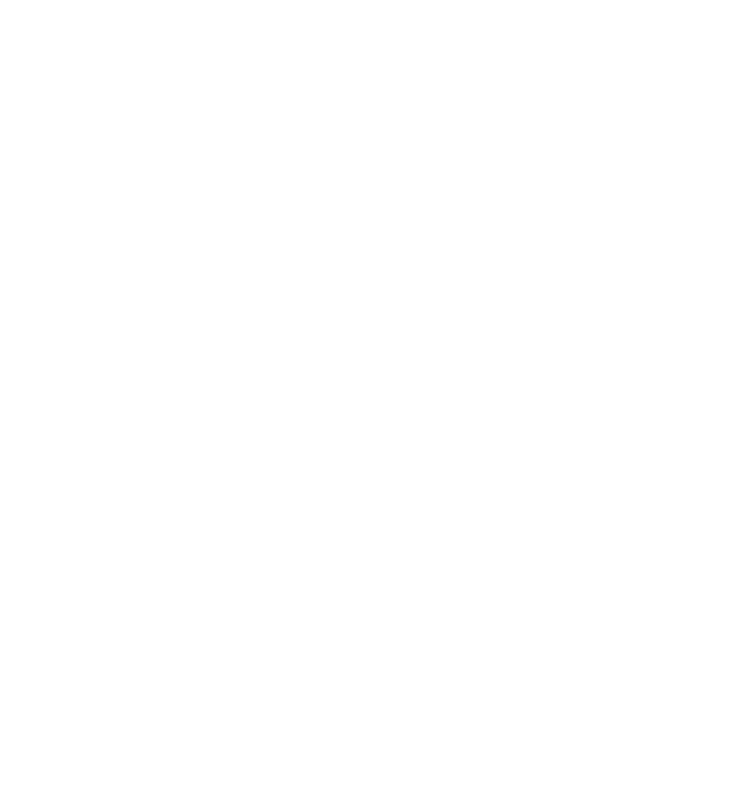
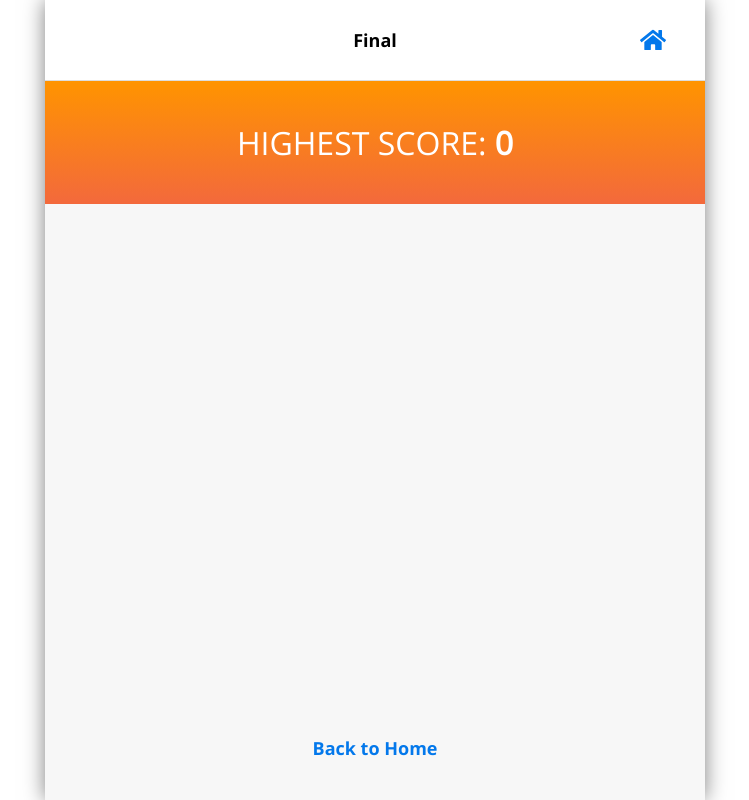
Before and after one commit to christianhalsell/app-street-sports-challenger, a React (Create React App) app: page /final in a window 1280 px wide. Before the commit this address had no page. Shown: the whole page, without its empty margins (265-1014 px from the left). Built offline with nearby package versions, Linux system fonts and the light colour scheme.

Commit message:
final score page

```diff
--- a/src/App.js
+++ b/src/App.js
@@ -26,7 +26,7 @@
             <Route path='/nameentry' element={<NameEntryPage />} />
             <Route path='/rounds' element={<RoundsPage />} />
             <Route path='/scores' element={<ScoresPage />} />
-            <Route path='/finalscores' element={<FinalScoresPage />} />
+            <Route path='/final' element={<FinalScoresPage />} />
           </Routes>
         </div>
       </Router>
--- a/src/components/Header.module.css
+++ b/src/components/Header.module.css
@@ -17,6 +17,7 @@
 .headerCenter {
   flex: 4;
   text-align: center;
+  font-family: 'OpenSans-Bold';
 }
 
 .headerRight {
--- a/src/features/scores/scoresSlice.js
+++ b/src/features/scores/scoresSlice.js
@@ -1,7 +1,7 @@
 import { createSlice, createAsyncThunk } from '@reduxjs/toolkit';
 
 const DEFAULT_ROUNDS = 1;
-const DEFAULT_PLAYERS_COUNT = 4;
+const DEFAULT_PLAYERS_COUNT = 8;
 const DEFAULT_TEAMS_COUNT = 2;
 const DEFAULT_WIN_POINTS = 3;
 const DEFAULT_LOSE_POINTS = 1;
@@ -157,12 +157,6 @@
       state.roundSubmitDisabled = tempRoundSubmitDisabled;
     },
     addRoundScores: (state, action) => {
-      console.log(
-        '%c%s',
-        'background-color: magenta; padding: 4px; color: black',
-        'Reached addRoundScores'
-      );
-
       const teamObj = [];
       const tempFinalObj = state.playersScores.sort((a, b) => a.id - b.id); // need to sort by id to reset order
       const roundScore = state.scoresRound;
--- a/src/pages/FinalScoresPage.js
+++ b/src/pages/FinalScoresPage.js
@@ -1,7 +1,100 @@
-import React from 'react';
+import React, { useState, useEffect } from 'react';
+import { FaLessThan, FaHome } from 'react-icons/fa';
+import { useNavigate } from 'react-router-dom';
+import { useSelector, useDispatch } from 'react-redux';
+import { nextRound } from '../features/scores/scoresSlice';
 
-const FinalScoresPage = () => {
-  return <div>Final Scores Page</div>;
+import RoundCard from '../components/RoundCard';
+import Container from '../components/Container';
+import Header from '../components/Header';
+import Content from '../components/Content';
+import Button from '../components/Button';
+
+import styles from './FinalScoresPage.module.css';
+
+const FinalScoresPage = (props) => {
+  const navigate = useNavigate();
+  const dispatch = useDispatch();
+
+  // Selectors
+  const { round, playersScores, highestScore } = useSelector(
+    (state) => state.scores
+  );
+
+  const sortedPlayersScores = [...playersScores].sort(
+    (a, b) => b.score - a.score
+  );
+
+  return (
+    <Container>
+      <Header
+        title='Final'
+        leftContent={
+          ''
+          // <Button buttonType='text' onClick={() => navigate(-1)}>
+          //   <FaLessThan size={20} />{' '}
+          //   <span className={{ paddingLeft: 6 }}>Back</span>
+          // </Button>
+        }
+        rightContent={
+          <Button buttonType='text' onClick={() => navigate('/')}>
+            <FaHome size={26} />
+          </Button>
+        }
+      />
+      <Content background='full'>
+        <div className={styles.winnerArea}>
+          <div className={styles.winnerAreaText}>
+            Highest Score:{' '}
+            <span className={styles.finalHighScoreText}>{highestScore}</span>
+          </div>
+          {sortedPlayersScores.map((item) => {
+            if (item.score === highestScore) {
+              return (
+                <div key={item.id} className={styles.winnersList}>
+                  {item.name ? item.name : `#${item.id}`}
+                </div>
+              );
+            }
+          })}
+        </div>
+
+        <div>
+          {sortedPlayersScores.map((item, idx) => {
+            if (item.score < highestScore) {
+              return (
+                <div className={styles.runnerupScoreArea} key={item.id}>
+                  <div className={styles.runnerupScoreArea_Section}>
+                    <div className={styles.runnerupScoreArea_NameText}>
+                      {item.name ? item.name : `#${item.id}`}
+                    </div>
+                  </div>
+                  <div className={styles.runnerupScoreArea_Section}>
+                    <div className={styles.runnerupScoreArea_ScoreText}>
+                      {item.score}
+                    </div>
+                  </div>
+                </div>
+              );
+            }
+          })}
+        </div>
+      </Content>
+
+      <Content position='bottom'>
+        <div className={styles.buttonWrapper}>
+          <Button
+            buttonType='text'
+            onClick={() => {
+              navigate('/final');
+            }}
+          >
+            Back to Home
+          </Button>
+        </div>
+      </Content>
+    </Container>
+  );
 };
 
 export default FinalScoresPage;
--- /dev/null
+++ b/src/pages/FinalScoresPage.module.css
@@ -0,0 +1,58 @@
+.winnerArea {
+  background-color: none;
+  background-image: linear-gradient(
+    var(--orange-background-gradient-start),
+    var(--orange-background-gradient-end)
+  );
+  align-items: center;
+  padding: 40px 10px;
+}
+.winnerAreaText {
+  color: white;
+  font-family: 'OpenSans-Regular', 'Helvetica Neue', 'Arial', sans-serif;
+  font-size: 32px;
+  margin-bottom: 20;
+  text-transform: uppercase;
+}
+.winnersList {
+  color: white;
+  margin-bottom: 4px;
+  font-family: 'OpenSans-Bold';
+  font-size: 20px;
+}
+.finalHighScoreText {
+  font-weight: bold;
+}
+.runnerupScoreArea {
+  align-content: space-between;
+  align-items: center;
+  display: flex;
+  background-color: white;
+  border-bottom: 1px solid var(--light-gray);
+  flex-direction: row;
+  padding: 7px 30px;
+}
+.runnerupScoreArea_Section {
+  flex: 1;
+  justify-content: center;
+}
+.runnerupScoreArea_NameText {
+  font-size: 16px;
+  text-align: left;
+}
+.runnerupScoreArea_ScoreText {
+  font-family: 'OpenSans-Bold';
+  font-size: 22px;
+  text-align: right;
+}
+.background {
+  height: 100%;
+  left: 0;
+  position: absolute;
+  right: 0;
+  top: 0;
+}
+.buttonWrapper {
+  display: flex;
+  justify-content: center;
+}
--- a/src/pages/ScoresPage.js
+++ b/src/pages/ScoresPage.js
@@ -72,7 +72,7 @@
           <Button
             buttonType='text'
             onClick={() => {
-              //
+              navigate('/final');
             }}
           >
             End Game
```
